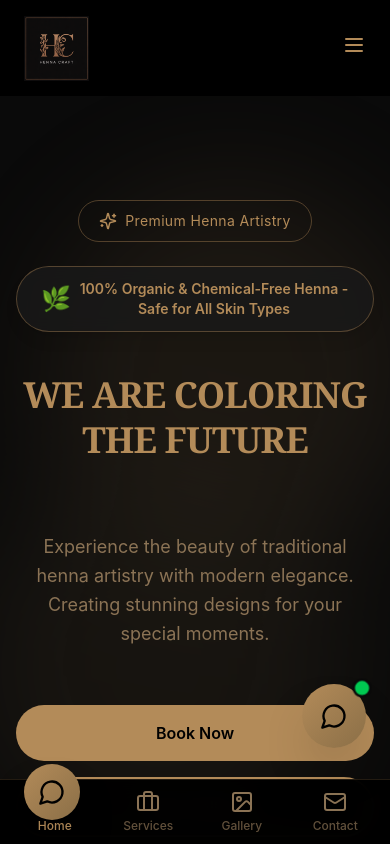
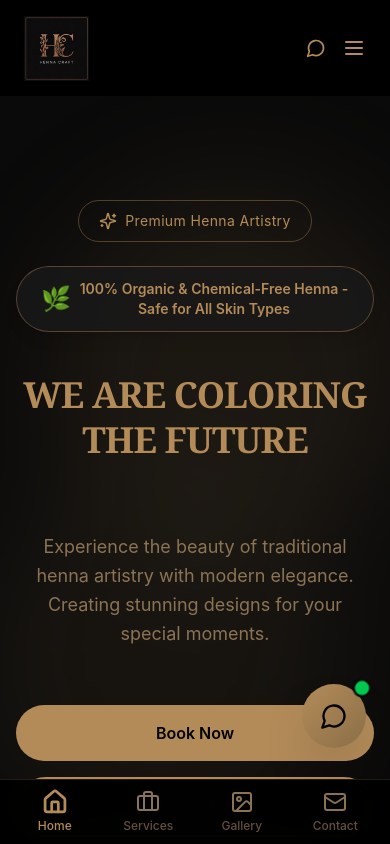
Before and after one commit to zerinnabila07-debug/henna-craft, a Next.js app: page / in a window 390 px wide. Shown: the top 844 px of the page. Built offline with nearby package versions, Linux system fonts and the light colour scheme.

Commit message:
Moved WhatsApp icon to Navbar

```diff
--- a/app/components/Navbar.js
+++ b/app/components/Navbar.js
@@ -1,6 +1,7 @@
 'use client';
 
 import { Menu, X } from 'lucide-react';
+import { MessageCircle } from 'lucide-react';
 import { useState } from 'react';
 import Image from 'next/image';
 
@@ -28,6 +29,15 @@ export default function Navbar({ onBookNowClick }) {
             <a href="#home" className="text-[#b38b59] hover:text-[#d4af6a] transition-colors duration-300 font-normal text-base tracking-wide">Home</a>
             <a href="#services" className="text-[#b38b59] hover:text-[#d4af6a] transition-colors duration-300 font-normal text-base tracking-wide">Services</a>
             <a href="#gallery" className="text-[#b38b59] hover:text-[#d4af6a] transition-colors duration-300 font-normal text-base tracking-wide">Gallery</a>
+            <a
+              href="https://wa.me/8801234567890"
+              target="_blank"
+              rel="noopener noreferrer"
+              className="text-[#b38b59] hover:text-[#d4af6a] transition-colors duration-300"
+              aria-label="WhatsApp"
+            >
+              <MessageCircle size={22} />
+            </a>
             <button
               onClick={onBookNowClick}
               className="px-6 py-2 bg-[#b38b59] text-black rounded-full font-semibold text-sm hover:bg-[#d4af6a] transition-all duration-300"
@@ -36,7 +46,16 @@ export default function Navbar({ onBookNowClick }) {
             </button>
           </div>
 
-          <div className="md:hidden">
+          <div className="md:hidden flex items-center gap-4">
+            <a
+              href="https://wa.me/8801234567890"
+              target="_blank"
+              rel="noopener noreferrer"
+              className="text-[#b38b59] hover:text-[#d4af6a] transition-colors duration-300"
+              aria-label="WhatsApp"
+            >
+              <MessageCircle size={20} />
+            </a>
             <button
               onClick={() => setIsOpen(!isOpen)}
               className="text-[#b38b59] hover:text-[#d4af6a] transition-colors duration-300"
--- a/app/page.js
+++ b/app/page.js
@@ -15,7 +15,6 @@ import InstagramSection from './components/InstagramSection';
 import BookingModal from './components/BookingModal';
 import Footer from './components/Footer';
 import MobileBottomNav from './components/MobileBottomNav';
-import StickyWhatsApp from './components/StickyWhatsApp';
 import ParallaxBackground from './components/ParallaxBackground';
 import AIChatbot from './components/AIChatbot';
 
@@ -58,7 +57,6 @@ export default function Home() {
         <Footer onBookNowClick={handleBookNowClick} />
       </div>
       <MobileBottomNav />
-      <StickyWhatsApp />
       <AIChatbot />
       <BookingModal isOpen={isBookingModalOpen} onClose={handleCloseModal} />
     </main>
```
